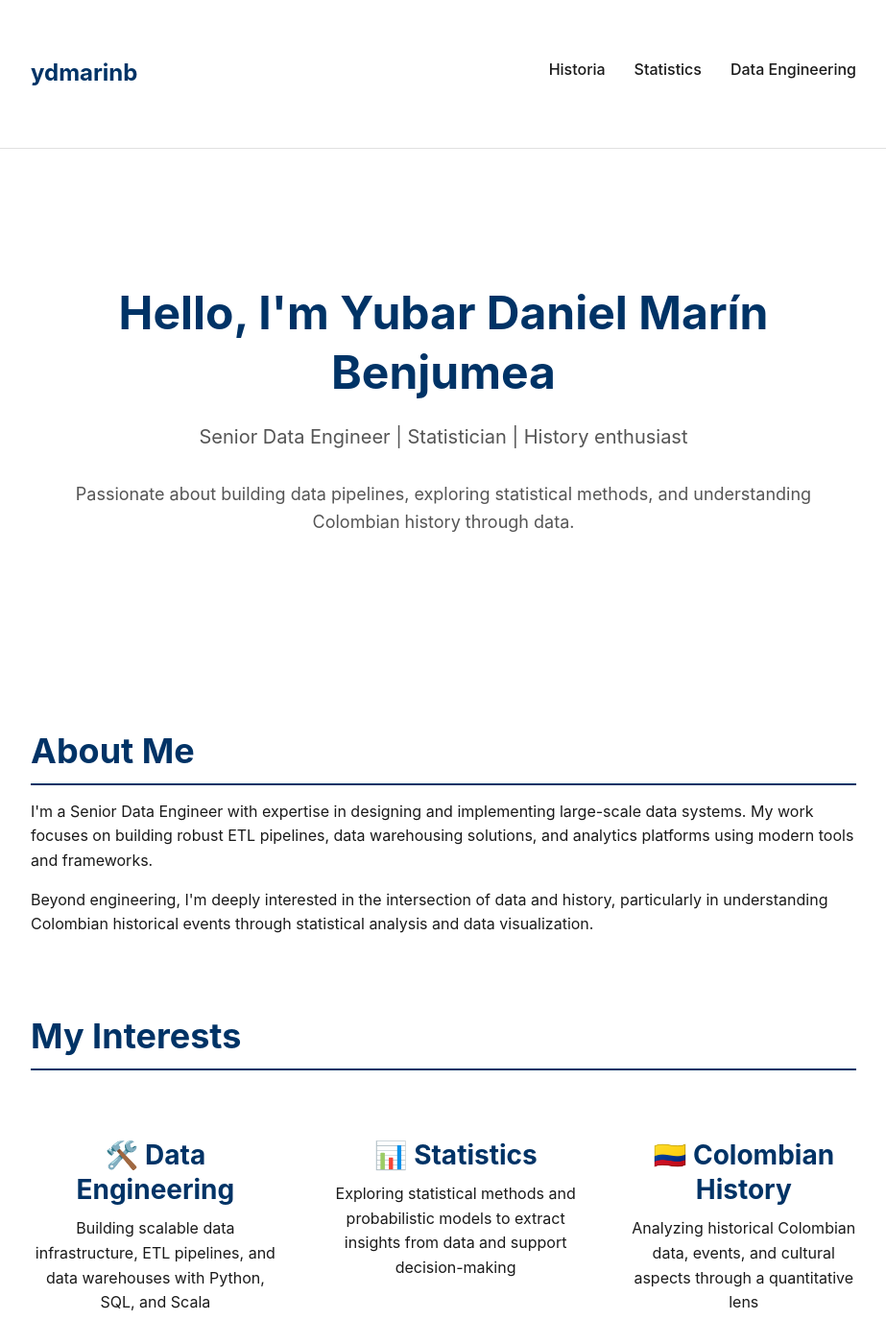
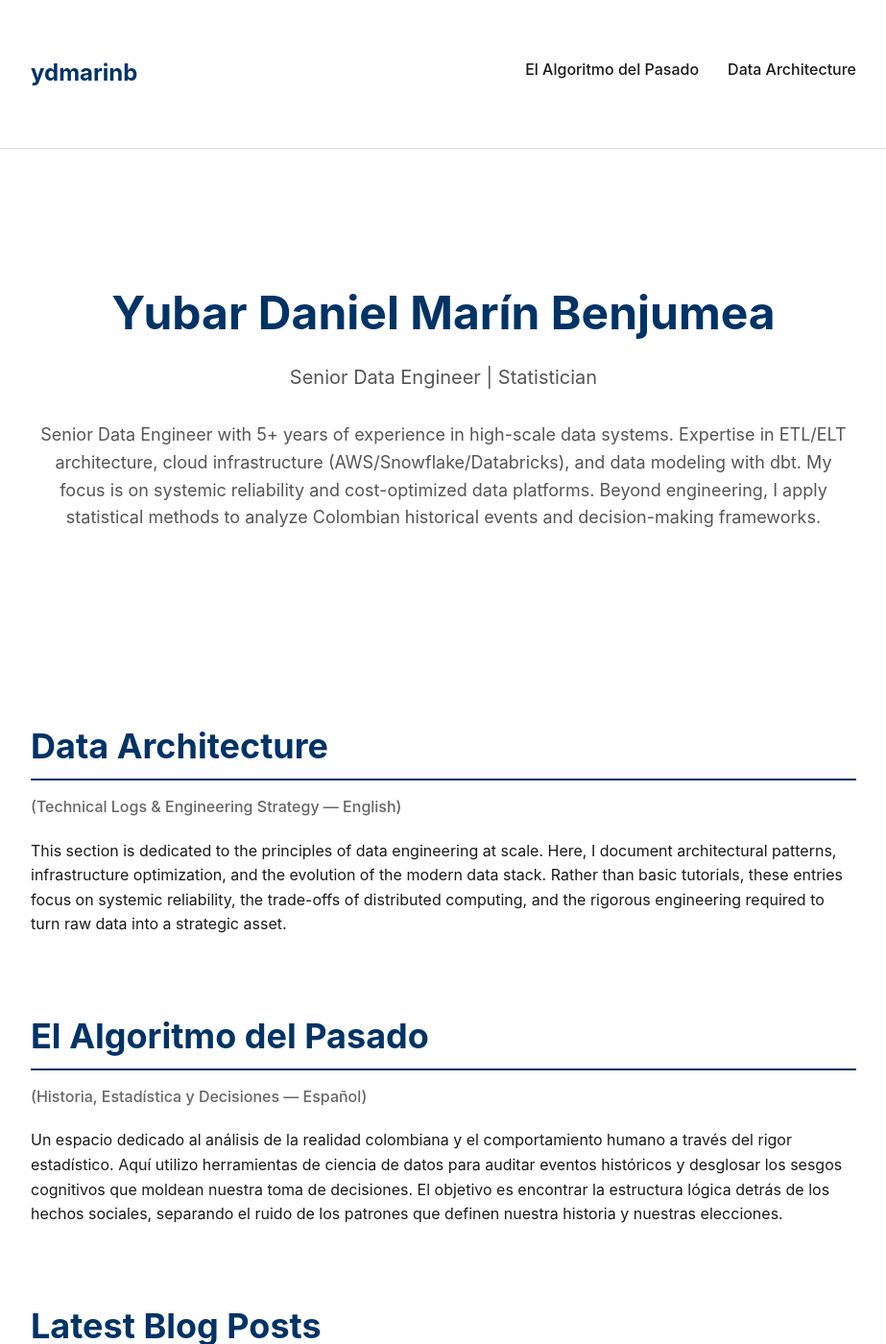
Before and after one commit to ydmarinb/ydmarinb.github.io, a Jekyll site: the page index.html, which Jekyll copies as it is, in a window 1280 px wide and 1400 px high. Shown: the whole window at 96% size, without its empty margins (178-1101 px from the left). Built offline with Jekyll 4.4.1, drawn with Linux system fonts in a browser that asks for light colours; nearby versions of some CDN libraries; some of the changed text lies outside the part shown.

Commit message:
Update descriptions to Data Architecture and El Algoritmo del Pasado

```diff
--- a/index.html
+++ b/index.html
@@ -28,9 +28,8 @@
       <nav>
         <a href="/" class="logo">ydmarinb</a>
         <ul>
-          <li><a href="/historia.html">Historia</a></li>
-          <li><a href="/statistics.html">Statistics</a></li>
-          <li><a href="/data-engineering.html">Data Engineering</a></li>
+          <li><a href="/historia.html">El Algoritmo del Pasado</a></li>
+          <li><a href="/data-engineering.html">Data Architecture</a></li>
         </ul>
       </nav>
     </div>
@@ -40,46 +39,29 @@
     <div class="container">
       <!-- Hero Section -->
       <section class="hero">
-        <h1>Hello, I'm Yubar Daniel Marín Benjumea</h1>
-        <p class="subtitle">Senior Data Engineer | Statistician | History enthusiast</p>
-        <p style="margin-bottom: 40px; font-size: 18px; color: #555;">
-          Passionate about building data pipelines, exploring statistical methods, and understanding Colombian history
-          through data.
+        <h1>Yubar Daniel Marín Benjumea</h1>
+        <p class="subtitle">Senior Data Engineer | Statistician</p>
+        <p style="margin-bottom: 40px; font-size: 18px; color: #555; line-height: 1.6;">
+          Senior Data Engineer with 5+ years of experience in high-scale data systems. Expertise in ETL/ELT architecture, cloud infrastructure (AWS/Snowflake/Databricks), and data modeling with dbt. My focus is on systemic reliability and cost-optimized data platforms. Beyond engineering, I apply statistical methods to analyze Colombian historical events and decision-making frameworks.
         </p>
       </section>
 
-      <!-- About Section -->
-      <section id="about" style="margin: 80px 0;">
-        <h2>About Me</h2>
-        <p>
-          I'm a Senior Data Engineer with expertise in designing and implementing large-scale data systems.
-          My work focuses on building robust ETL pipelines, data warehousing solutions, and analytics platforms
-          using modern tools and frameworks.
-        </p>
-        <p>
-          Beyond engineering, I'm deeply interested in the intersection of data and history, particularly
-          in understanding Colombian historical events through statistical analysis and data visualization.
+      <!-- Section A: Data Architecture -->
+      <section id="data-architecture" style="margin: 80px 0;">
+        <h2>Data Architecture</h2>
+        <p style="color: #666; font-weight: 500; margin-bottom: 20px;">(Technical Logs &amp; Engineering Strategy &mdash; English)</p>
+        <p style="line-height: 1.6; margin-bottom: 15px;">
+          This section is dedicated to the principles of data engineering at scale. Here, I document architectural patterns, infrastructure optimization, and the evolution of the modern data stack. Rather than basic tutorials, these entries focus on systemic reliability, the trade-offs of distributed computing, and the rigorous engineering required to turn raw data into a strategic asset.
         </p>
       </section>
 
-      <!-- Interests Section -->
-      <section id="interests" style="margin: 80px 0;">
-        <h2>My Interests</h2>
-        <div class="interests">
-          <div class="interest-item">
-            <h3>🛠️ Data Engineering</h3>
-            <p>Building scalable data infrastructure, ETL pipelines, and data warehouses with Python, SQL, and Scala</p>
-          </div>
-          <div class="interest-item">
-            <h3>📊 Statistics</h3>
-            <p>Exploring statistical methods and probabilistic models to extract insights from data and support
-              decision-making</p>
-          </div>
-          <div class="interest-item">
-            <h3>🇨🇴 Colombian History</h3>
-            <p>Analyzing historical Colombian data, events, and cultural aspects through a quantitative lens</p>
-          </div>
-        </div>
+      <!-- Section B: El Algoritmo del Pasado -->
+      <section id="el-algoritmo-del-pasado" style="margin: 80px 0;">
+        <h2>El Algoritmo del Pasado</h2>
+        <p style="color: #666; font-weight: 500; margin-bottom: 20px;">(Historia, Estadística y Decisiones &mdash; Español)</p>
+        <p style="line-height: 1.6; margin-bottom: 15px;">
+          Un espacio dedicado al análisis de la realidad colombiana y el comportamiento humano a través del rigor estadístico. Aquí utilizo herramientas de ciencia de datos para auditar eventos históricos y desglosar los sesgos cognitivos que moldean nuestra toma de decisiones. El objetivo es encontrar la estructura lógica detrás de los hechos sociales, separando el ruido de los patrones que definen nuestra historia y nuestras elecciones.
+        </p>
       </section>
 
       <!-- Featured Posts Section -->
@@ -89,10 +71,8 @@
           I write about data engineering best practices, statistical analysis, and interesting historical topics.
           Browse my complete collection below.
         </p>
-        <a href="/statistics.html" class="btn">View Statistics →</a>
-        <a href="/historia.html" class="btn" style="background-color:#c0392b; margin-left: 10px;">View History →</a>
-        <a href="/data-engineering.html" class="btn" style="background-color:#1a8754; margin-left: 10px;">View Data Eng
-          →</a>
+        <a href="/historia.html" class="btn" style="background-color:#c0392b;">Explorar El Algoritmo del Pasado →</a>
+        <a href="/data-engineering.html" class="btn" style="background-color:#1a8754; margin-left: 10px;">View Data Architecture →</a>
       </section>
 
       <!-- Quick Links Section -->
```
Also changed, not shown: data-engineering.html (+5 -6 lines), historia.html (+5 -6 lines), index_blog.html (+4 -17 lines).
